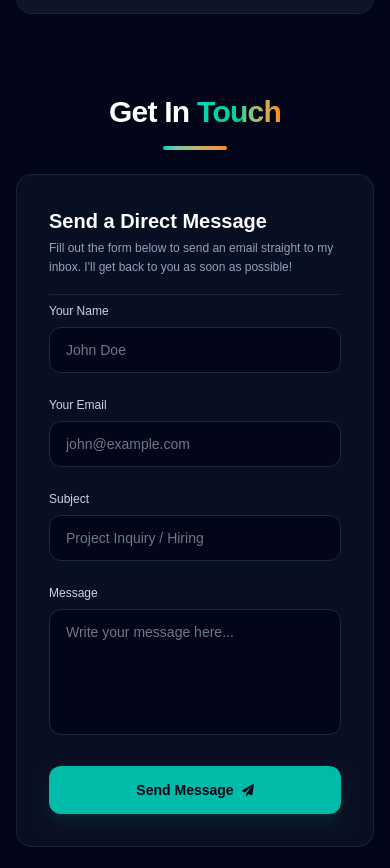
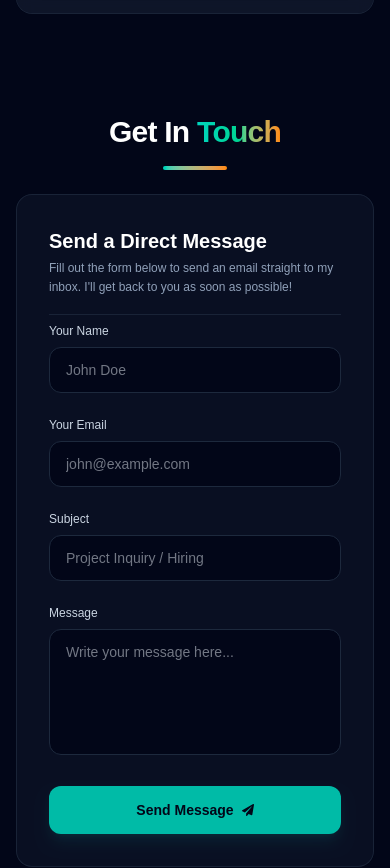
Before and after one commit to wdev-jahidhasan/my-portfolio, a Next.js app: page / in a window 390 px wide. Shown: the part 5526-6394 px from the top of the page. Built offline with nearby package versions, Linux system fonts and the light colour scheme; a web font is replaced by a local one.

Commit message:
contact section padding issue fixed

```diff
--- a/src/app/components/Contact.jsx
+++ b/src/app/components/Contact.jsx
@@ -48,7 +48,7 @@ export default function Contact() {
   };
 
   return (
-    <section id="contact" className="py-0 lg:py-20 bg-slate-950 text-white relative">
+    <section id="contact" className="py-5 md:py-20 bg-slate-950 text-white relative">
       {/* Toast Notification Container */}
       <Toaster position="bottom-right" reverseOrder={false} />
 
```
